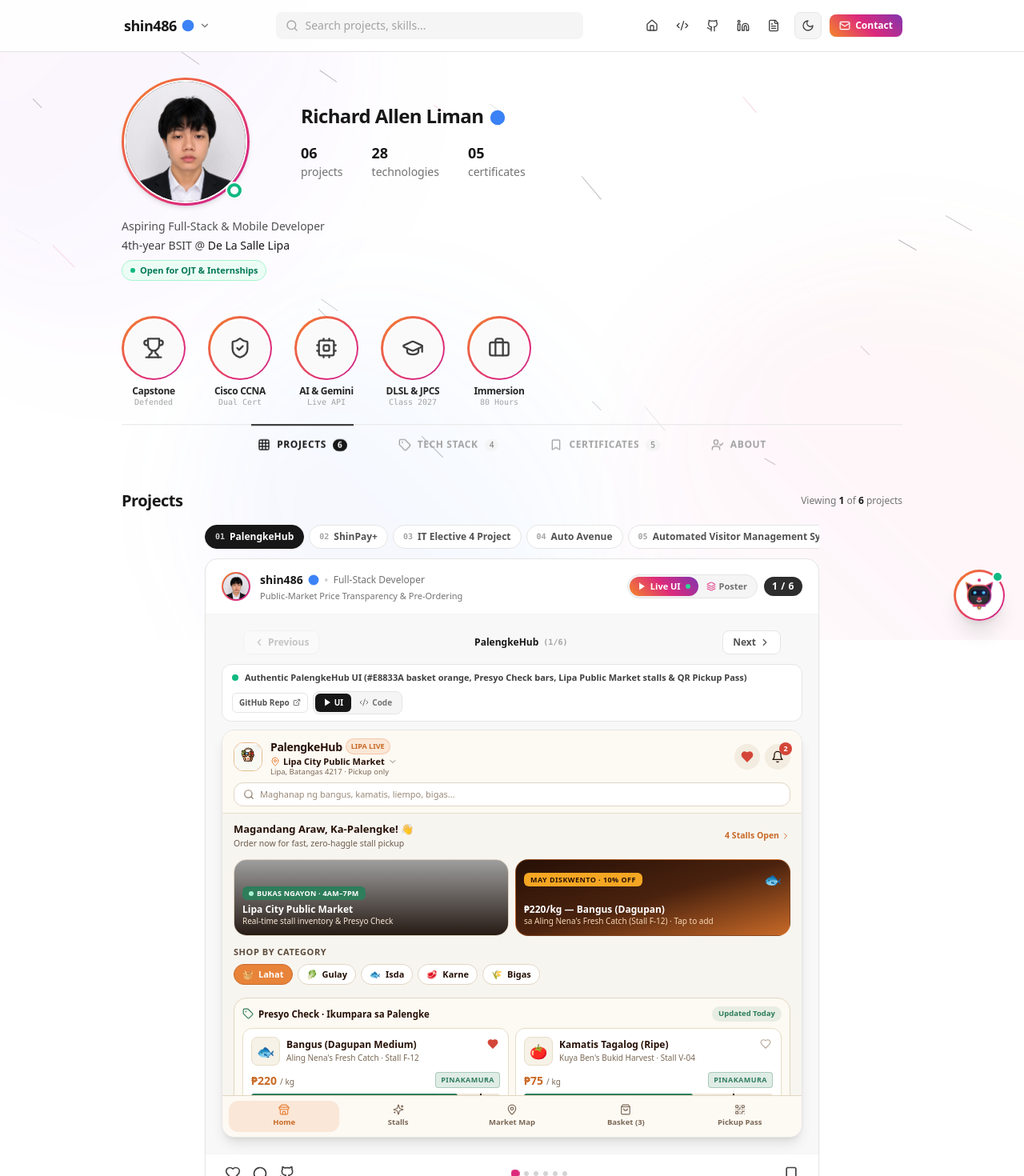
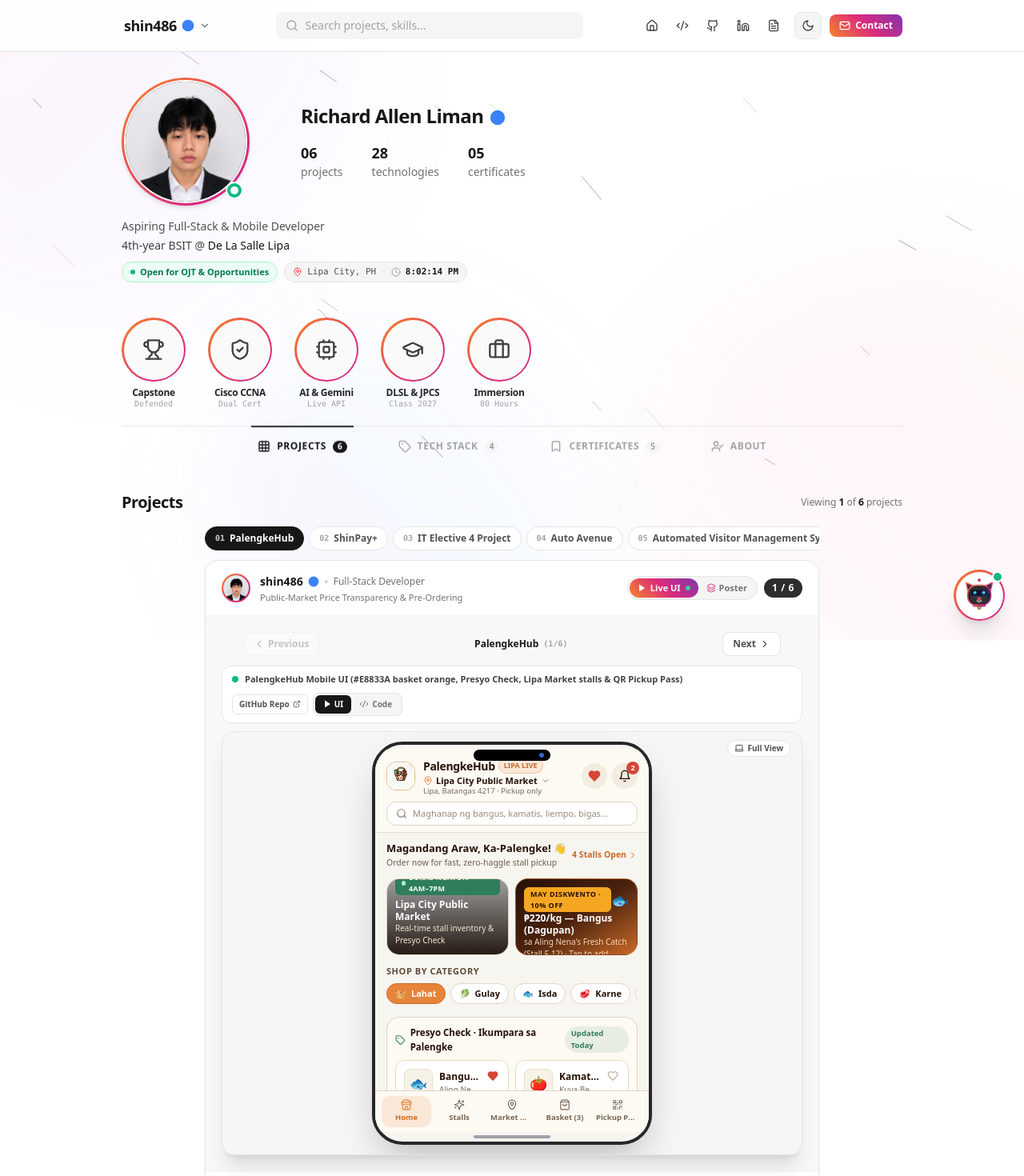
Before and after one commit to shin486/richard-allen-portfolio, a Next.js app: page / in a window 1280 px wide. Shown: the top 1470 px of the page at 80% size. Built offline with nearby package versions, Linux system fonts and the light colour scheme; grey boxes are pictures that could not be loaded.

Commit message:
Implement dynamic project-themed ambient glow, device chassis, and live Lipa City status pill

```diff
--- a/components/ProfileHeader.tsx
+++ b/components/ProfileHeader.tsx
@@ -1,8 +1,8 @@
 "use client";
 
-import React from "react";
+import React, { useState, useEffect } from "react";
 import Image from "next/image";
-import { CheckCircle2 } from "lucide-react";
+import { CheckCircle2, Clock, MapPin } from "lucide-react";
 import { profileData } from "@/data/profile";
 import profilePic from "@/assets/PROFILEPIC.png";
 import { ProfileStats } from "./ProfileStats";
@@ -16,6 +16,29 @@
   onSelectTab,
   onNavigateToSection,
 }) => {
+  const [timeStr, setTimeStr] = useState<string>("");
+
+  useEffect(() => {
+    const updateTime = () => {
+      try {
+        const now = new Date();
+        const pht = new Intl.DateTimeFormat("en-US", {
+          timeZone: "Asia/Manila",
+          hour: "numeric",
+          minute: "2-digit",
+          second: "2-digit",
+          hour12: true,
+        }).format(now);
+        setTimeStr(pht);
+      } catch {
+        setTimeStr("");
+      }
+    };
+    updateTime();
+    const interval = setInterval(updateTime, 1000);
+    return () => clearInterval(interval);
+  }, []);
+
   const handleViewProjects = () => {
     onSelectTab("projects");
     onNavigateToSection("portfolio-grid");
@@ -88,11 +111,19 @@
           4th-year BSIT @ <span className="font-medium text-neutral-900 dark:text-zinc-100">De La Salle Lipa</span>
         </p>
 
-        {/* OJT Availability Badge */}
-        <div className="pt-1 flex items-center gap-2">
-          <span className="inline-flex items-center gap-1.5 text-[11px] font-semibold text-emerald-700 dark:text-emerald-300 bg-emerald-50 dark:bg-emerald-950/40 px-2.5 py-0.5 rounded-full border border-emerald-200 dark:border-emerald-800/60 w-fit">
+        {/* Live Developer Pulse & OJT Availability Row */}
+        <div className="pt-1.5 flex flex-wrap items-center gap-2">
+          <span className="inline-flex items-center gap-1.5 text-[11px] font-semibold text-emerald-700 dark:text-emerald-300 bg-emerald-50 dark:bg-emerald-950/40 px-2.5 py-0.5 rounded-full border border-emerald-200 dark:border-emerald-800/60 shadow-2xs">
             <span className="w-1.5 h-1.5 rounded-full bg-emerald-500 animate-pulse" />
-            Open for OJT &amp; Internships
+            Open for OJT &amp; Opportunities
+          </span>
+
+          <span className="inline-flex items-center gap-1.5 text-[11px] font-medium text-neutral-600 dark:text-zinc-400 bg-neutral-100 dark:bg-zinc-850 px-2.5 py-0.5 rounded-full border border-neutral-200 dark:border-zinc-750 font-mono shadow-2xs">
+            <MapPin className="w-3 h-3 text-red-500 shrink-0" />
+            <span>Lipa City, PH</span>
+            <span className="text-neutral-300 dark:text-zinc-600">·</span>
+            <Clock className="w-3 h-3 text-neutral-400 dark:text-zinc-500 shrink-0" />
+            <span className="text-neutral-900 dark:text-zinc-200 font-semibold">{timeStr || "PHT"}</span>
           </span>
         </div>
       </div>
--- a/components/demos/ProjectDemoHost.tsx
+++ b/components/demos/ProjectDemoHost.tsx
@@ -7,12 +7,30 @@
 import AutoAvenueDemo from "./AutoAvenueDemo";
 import { AvmsDemo } from "./AvmsDemo";
 import CraveCartDemo from "./CraveCartDemo";
-import { Code2, Play, ExternalLink } from "lucide-react";
+import { Code2, Play, ExternalLink, Lock, Smartphone, Laptop } from "lucide-react";
 
 interface ProjectDemoHostProps {
   projectId: string;
   className?: string;
 }
+
+const PROJECT_GLOWS: Record<string, string> = {
+  palengkehub: "rgba(232, 131, 58, 0.28)",
+  "shinpay-plus": "rgba(83, 108, 81, 0.32)",
+  "itelect4-project": "rgba(37, 99, 235, 0.28)",
+  "auto-avenue-ims": "rgba(66, 169, 111, 0.28)",
+  avms: "rgba(168, 85, 247, 0.28)",
+  "crave-cart": "rgba(255, 107, 107, 0.30)",
+};
+
+const PROJECT_URLS: Record<string, string> = {
+  palengkehub: "palengkehub.ph/market/lipa",
+  "shinpay-plus": "shinpay.ph/app/dashboard",
+  "itelect4-project": "itelect4-project-nine.vercel.app",
+  "auto-avenue-ims": "autoavenue.ph/ims/dashboard.php",
+  "crave-cart": "cravecart.local/menu",
+  avms: "avms.dlsl.edu.ph/portal",
+};
 
 const REAL_CODE_SNIPPETS: Record<
   string,
@@ -22,7 +40,7 @@
     filePath: "PalengkeHubFinal / src/screens/customer/HomeScreen.js & tokens.js",
     repoUrl: "https://github.com/shin486/PalengkeHubFinal",
     language: "javascript",
-    code: `// PalengkeHub Real Customer HomeScreen.js & Theme Tokens (tokens.js)
+    code: `// PalengkeHub Customer HomeScreen.js & Theme Tokens (tokens.js)
 // Primary Basket Orange: #E8833A | Outline Deep Brown: #261006 | Cream: #F7F5F0
 const PresyoCheckCard = ({ item }) => {
   const fillPct = item.maxPrice > 0 ? Math.min(100, (item.minPrice / item.maxPrice) * 100) : 0;
@@ -135,6 +153,7 @@
   className = "",
 }) => {
   const [subMode, setSubMode] = useState<"app" | "code">("app");
+  const [isPhoneMode, setIsPhoneMode] = useState<boolean>(projectId === "palengkehub");
 
   const renderDemo = () => {
     switch (projectId) {
@@ -162,28 +181,38 @@
   const getRecruiterInsight = () => {
     switch (projectId) {
       case "palengkehub":
-        return "Authentic PalengkeHub UI (#E8833A basket orange, Presyo Check bars, Lipa Public Market stalls & QR Pickup Pass)";
+        return "PalengkeHub Mobile UI (#E8833A basket orange, Presyo Check, Lipa Market stalls & QR Pickup Pass)";
       case "shinpay-plus":
-        return "Authentic ShinPay+ Tactile Sage UI (#536c51 sidebar, 2025 PH SSS/PhilHealth/Pag-IBIG/TRAIN engine & BIR Payslip)";
+        return "ShinPay+ Tactile Sage UI (#536c51 sidebar, 2025 PH SSS/PhilHealth/Pag-IBIG/TRAIN engine & BIR Payslip)";
       case "itelect4-project":
-        return "Authentic ITELECT4 UI (Layout.tsx navbar, Zustand stores & Gemini 2.5 Flash review schema + Live Vercel link)";
+        return "ITELECT4 UI (Layout.tsx navbar, Zustand stores & Gemini 2.5 Flash review schema + Live Vercel link)";
       case "auto-avenue-ims":
-        return "Authentic Auto Avenue IMS UI (dashboard.php black-emerald header, autoavelogo.svg, low-stock PO generator)";
+        return "Auto Avenue IMS UI (dashboard.php black-emerald header, autoavelogo.svg, low-stock PO generator)";
       case "avms":
-        return "Interactive Campus Vehicle Access Pass generator, live gate scanner & 99.9% SLA telemetry monitor";
+        return "Campus Vehicle Access Pass generator, live gate scanner & 99.9% SLA telemetry monitor";
       case "crave-cart":
-        return "Authentic Crave Cart UI (#ff6b6b header, data/menu.json filter, 8% tax cart summary & 5-star feedback form)";
+        return "Crave Cart UI (#ff6b6b header, data/menu.json filter, 8% tax cart summary & 5-star feedback form)";
       default:
         return "Interactive live application UI.";
     }
   };
 
   const codeEntry = REAL_CODE_SNIPPETS[projectId];
+  const activeGlow = PROJECT_GLOWS[projectId] || "rgba(236,72,153,0.22)";
+  const activeUrl = PROJECT_URLS[projectId] || "app.local";
 
   return (
-    <div className={`w-full flex flex-col items-center ${className}`}>
+    <div className={`w-full flex flex-col items-center relative ${className}`}>
+      {/* Dynamic Project-Themed Ambient Glow behind chassis */}
+      <div
+        className="absolute -top-10 -right-10 w-72 sm:w-96 h-72 sm:h-96 rounded-full blur-3xl pointer-events-none transition-all duration-700 ease-out opacity-60 dark:opacity-40 -z-10"
+        style={{
+          background: `radial-gradient(circle, ${activeGlow} 0%, transparent 70%)`,
+        }}
+      />
+
       {/* Top Bar: UI Status + [ UI | Code ] Switcher */}
-      <div className="w-full mb-2.5 px-3 py-2 rounded-xl bg-white dark:bg-zinc-900 border border-neutral-200 dark:border-zinc-800 flex flex-wrap items-center justify-between gap-2 text-[11px] text-neutral-700 dark:text-zinc-300 shadow-2xs">
+      <div className="w-full mb-2.5 px-3 py-2 rounded-xl bg-white dark:bg-zinc-900 border border-neutral-200 dark:border-zinc-800 flex flex-wrap items-center justify-between gap-2 text-[11px] text-neutral-700 dark:text-zinc-300 shadow-2xs backdrop-blur-sm">
         <div className="flex items-center gap-2 font-semibold min-w-0">
           <span className="w-2 h-2 rounded-full bg-emerald-500 animate-pulse flex-shrink-0" />
           <span className="truncate">{getRecruiterInsight()}</span>
@@ -195,7 +224,7 @@
               href={codeEntry.repoUrl}
               target="_blank"
               rel="noopener noreferrer"
-              className="px-2 py-1 rounded-md border border-neutral-200 dark:border-zinc-700 text-[10px] font-bold text-neutral-600 dark:text-zinc-300 hover:text-black dark:hover:text-white inline-flex items-center gap-1"
+              className="px-2 py-1 rounded-md border border-neutral-200 dark:border-zinc-700 text-[10px] font-bold text-neutral-600 dark:text-zinc-300 hover:text-black dark:hover:text-white inline-flex items-center gap-1 transition-colors"
             >
               <span>GitHub Repo</span>
               <ExternalLink className="w-2.5 h-2.5" />
@@ -233,7 +262,7 @@
         </div>
       </div>
 
-      {/* Render either Interactive UI or Repository Source Code */}
+      {/* Render either Code or Authentic Hardware Device Viewport */}
       {subMode === "code" && codeEntry ? (
         <div className="w-full rounded-2xl bg-[#0d0d12] border border-zinc-800 shadow-xl overflow-hidden animate-fade-in">
           <div className="px-4 py-2.5 bg-zinc-900 border-b border-zinc-800 flex items-center justify-between text-xs text-zinc-300 font-mono">
@@ -250,13 +279,81 @@
               </a>
             )}
           </div>
-          <pre className="p-4 text-[11px] sm:text-xs font-mono text-zinc-200 overflow-x-auto leading-relaxed h-[450px]">
+          <pre className="p-4 text-[11px] sm:text-xs font-mono text-zinc-200 overflow-x-auto leading-relaxed h-[470px]">
             <code>{codeEntry.code}</code>
           </pre>
         </div>
+      ) : projectId === "palengkehub" && isPhoneMode ? (
+        /* Authentic Mobile Phone Frame Chassis for PalengkeHub */
+        <div className="w-full h-[510px] sm:h-[530px] rounded-2xl border border-neutral-200 dark:border-zinc-800 shadow-xl overflow-hidden bg-neutral-100/70 dark:bg-[#0c0c10] p-2 sm:p-3 flex items-center justify-center relative">
+          {/* Chassis Top Controls */}
+          <div className="absolute top-2.5 right-3.5 z-30 flex items-center gap-1.5">
+            <button
+              type="button"
+              onClick={() => setIsPhoneMode(false)}
+              className="px-2 py-0.5 rounded-full text-[10px] font-semibold bg-white/90 dark:bg-zinc-850/90 border border-neutral-200 dark:border-zinc-700 text-neutral-600 dark:text-zinc-300 hover:text-black dark:hover:text-white flex items-center gap-1 shadow-2xs"
+              title="Expand to Full Width"
+            >
+              <Laptop className="w-3 h-3" />
+              <span>Full View</span>
+            </button>
+          </div>
+
+          {/* Curved Phone Chassis */}
+          <div className="w-full max-w-[340px] sm:max-w-[350px] h-full rounded-[38px] border-[4px] border-zinc-800 dark:border-zinc-700 bg-[#F7F5F0] shadow-2xl relative flex flex-col overflow-hidden">
+            {/* Dynamic Island Pill */}
+            <div className="absolute top-1.5 inset-x-0 mx-auto w-24 h-3.5 bg-black rounded-full flex items-center justify-end pr-2 z-30 shadow-xs pointer-events-none">
+              <span className="w-1.5 h-1.5 rounded-full bg-blue-500/80" />
+            </div>
+
+            {/* Inner Mobile Screen */}
+            <div className="flex-1 w-full overflow-hidden pt-1.5">
+              <PalengkeHubDemo />
+            </div>
+
+            {/* Home Indicator Bar */}
+            <div className="w-24 h-1 bg-zinc-400 dark:bg-zinc-600 rounded-full mx-auto my-1 shrink-0 pointer-events-none" />
+          </div>
+        </div>
       ) : (
-        <div className="w-full h-[480px] sm:h-[510px] rounded-2xl border border-neutral-200 dark:border-zinc-800 shadow-lg overflow-hidden bg-white dark:bg-zinc-950">
-          {renderDemo()}
+        /* Authentic macOS / Desktop Browser Chrome Window */
+        <div className="w-full h-[490px] sm:h-[520px] rounded-2xl border border-neutral-200 dark:border-zinc-800 shadow-xl overflow-hidden bg-white dark:bg-zinc-950 flex flex-col">
+          {/* macOS Window Header */}
+          <div className="px-3 py-2 bg-neutral-100 dark:bg-zinc-900 border-b border-neutral-200 dark:border-zinc-800 flex items-center justify-between gap-2 shrink-0">
+            {/* Traffic Lights */}
+            <div className="flex items-center gap-1.5 shrink-0">
+              <span className="w-2.5 h-2.5 rounded-full bg-[#ff5f56] border border-[#e0443e]" />
+              <span className="w-2.5 h-2.5 rounded-full bg-[#ffbd2e] border border-[#dea123]" />
+              <span className="w-2.5 h-2.5 rounded-full bg-[#27c93f] border border-[#1aab29]" />
+            </div>
+
+            {/* Center SSL Address Bar */}
+            <div className="flex items-center gap-1.5 px-3 py-0.5 rounded-md bg-white dark:bg-zinc-800 border border-neutral-200 dark:border-zinc-700 text-[10.5px] font-mono text-neutral-600 dark:text-zinc-300 max-w-xs truncate shadow-2xs">
+              <Lock className="w-2.5 h-2.5 text-emerald-600 dark:text-emerald-400 shrink-0" />
+              <span className="truncate">{activeUrl}</span>
+            </div>
+
+            {/* Right Controls */}
+            <div className="flex items-center gap-1.5 shrink-0">
+              {projectId === "palengkehub" && (
+                <button
+                  type="button"
+                  onClick={() => setIsPhoneMode(true)}
+                  className="px-2 py-0.5 rounded text-[10px] font-semibold bg-white dark:bg-zinc-800 border border-neutral-200 dark:border-zinc-700 text-neutral-600 dark:text-zinc-300 hover:text-black dark:hover:text-white flex items-center gap-1"
+                  title="Switch to Mobile Chassis"
+                >
+                  <Smartphone className="w-3 h-3" />
+                  <span>Phone Frame</span>
+                </button>
+              )}
+              <span className="w-2 h-2 rounded-full bg-emerald-500 animate-pulse" title="Live System Online" />
+            </div>
+          </div>
+
+          {/* Main Demo Content */}
+          <div className="flex-1 w-full overflow-hidden">
+            {renderDemo()}
+          </div>
         </div>
       )}
     </div>
```
